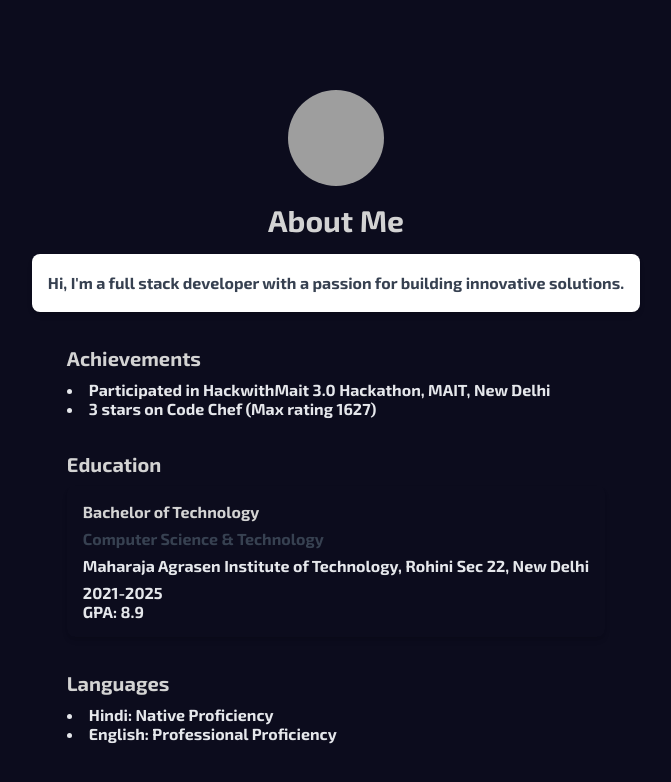
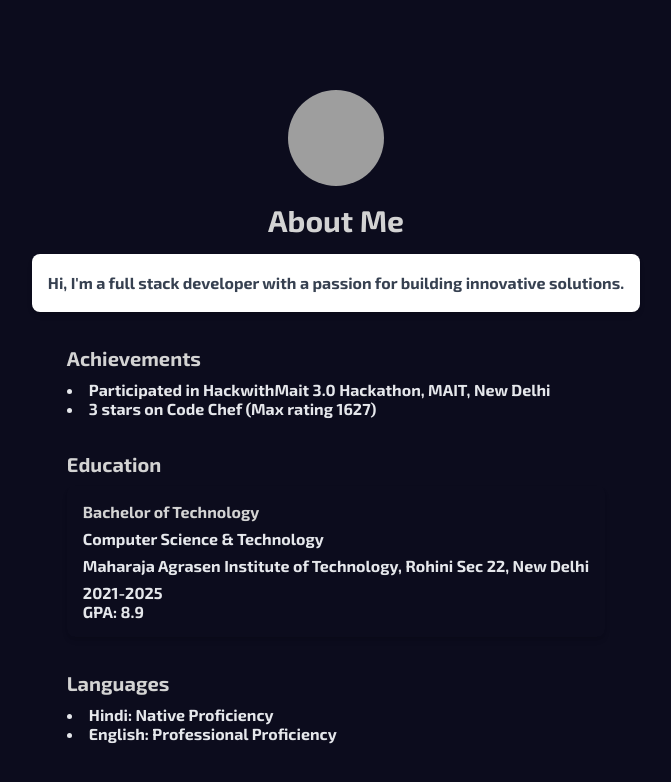
Before and after one commit to aslezar/aslezar, a React (Vite) app: page / in a window 1280 px wide. Shown: the part 3984-4766 px from the top of the page, without its empty margins (304-975 px from the left). Built offline with nearby package versions, Linux system fonts and the light colour scheme; grey boxes are pictures that could not be loaded.

Commit message:
Update text color in About component

```diff
--- a/src/componets/about/About.jsx
+++ b/src/componets/about/About.jsx
@@ -28,7 +28,7 @@
 						<h3 className="text-xl font-semibold mb-2">Education</h3>
 						<div className="shadow-md rounded-lg p-4">
 							<p className=" font-semibold mb-2">Bachelor of Technology</p>
-							<p className="text-gray-700 mb-2">
+							<p className="text-gray-200 mb-2">
 								Computer Science & Technology
 							</p>
 							<p className="text-gray-200 mb-2">
```
